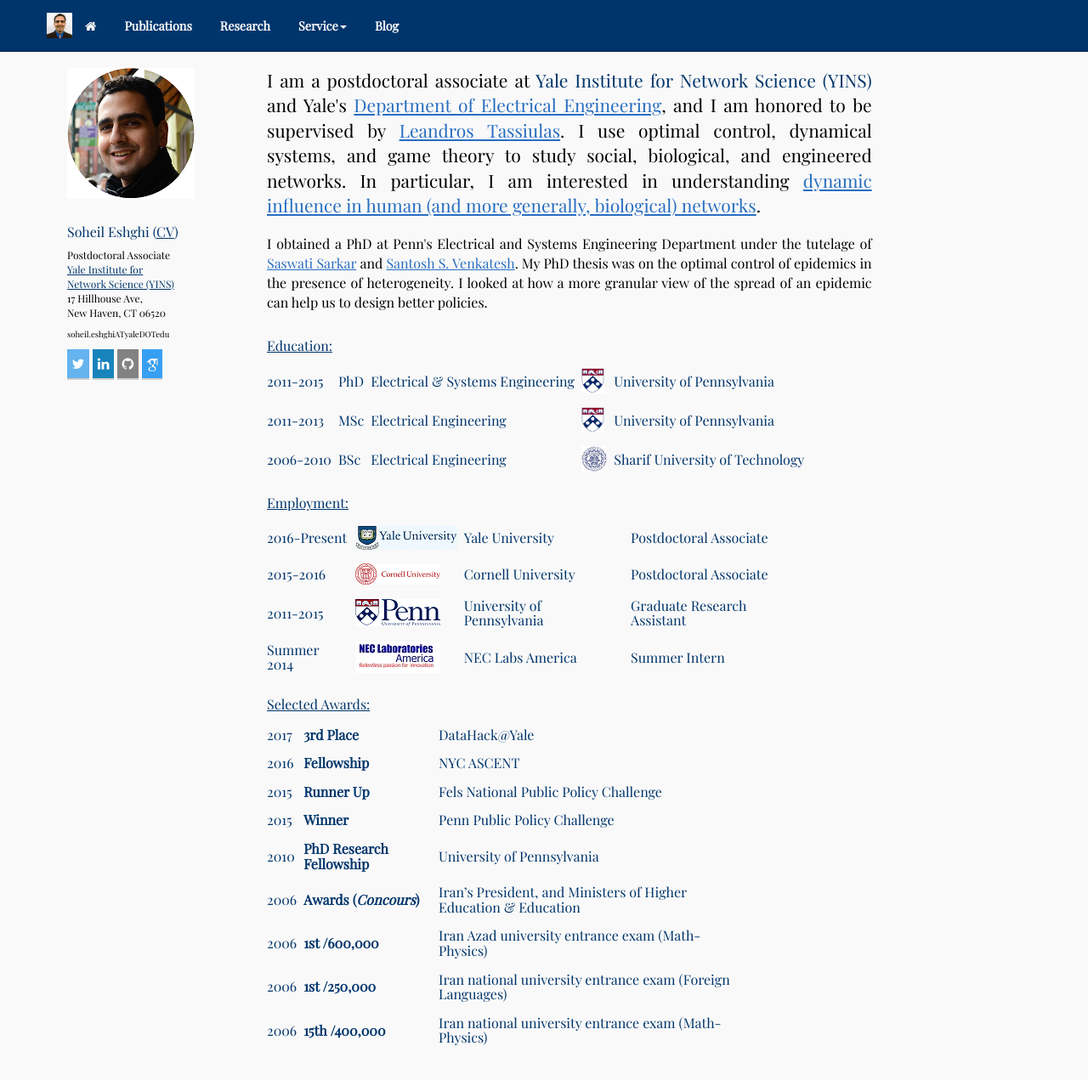
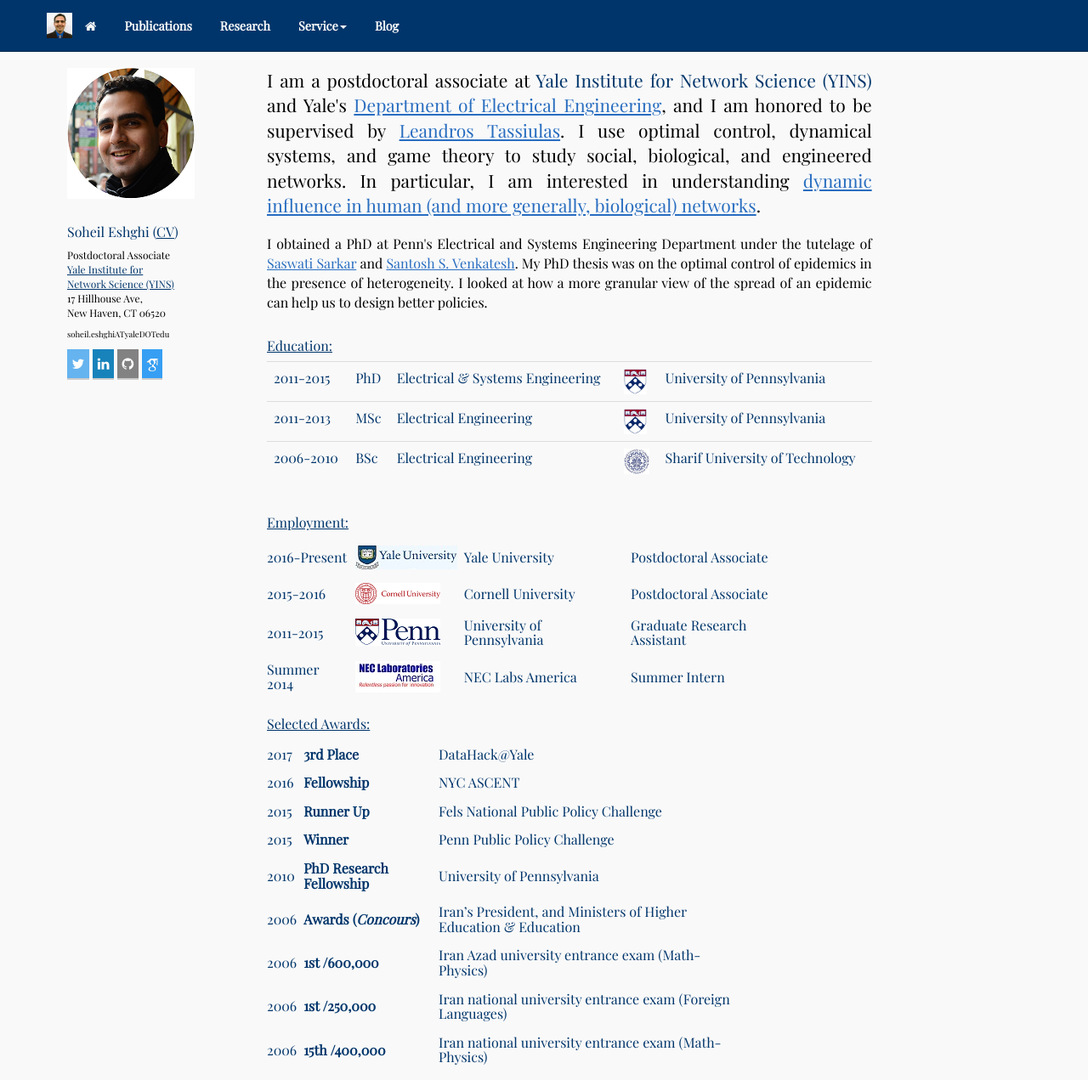
Before and after one commit to SoheilEshghi/SoheilEshghi.github.io, a Jekyll site: the page built from index.html, in a window 1280 px wide and 1271 px high. Shown: the whole window at 85% size. Built offline with Jekyll 4.4.1, drawn with Linux system fonts in a browser that asks for light colours; nearby versions of some CDN libraries; some web fonts are replaced.

Commit message:
Build site at 2017-06-19 02:51:27 UTC

```diff
--- a/_layouts/sidebar.html
+++ b/_layouts/sidebar.html
@@ -2,7 +2,7 @@
 layout: default
 ---
 
-			<div class="col-sm-2">
+			<div class="col-xs-12 col-sm-2">
         <div class="row center">
 
 				  <a href="/"><img src="/images/soheil.png" align="center" class="img-responsive" style="padding-bottom: 10px;"></a>
@@ -38,7 +38,7 @@
 		</div><!-- /.container -->
 
 
-    <div class="col-sm-10">
+    <div class="col-xs-12 col-sm-10">
 
       <!-- Page Content -->
       <div class="container-fluid"><!--SE added fluid-->
--- a/index.html
+++ b/index.html
@@ -12,7 +12,7 @@
   <h1><u>Education:</u></h1>
 </div>
 <div class="col-sm-10">
-  <table  class="table-responsive">
+  <table  class="table table-responsive">
     <tr>
       <td>2011-2015</td>
       <td>PhD</td>
```
Also changed, not shown: 8 other files.
